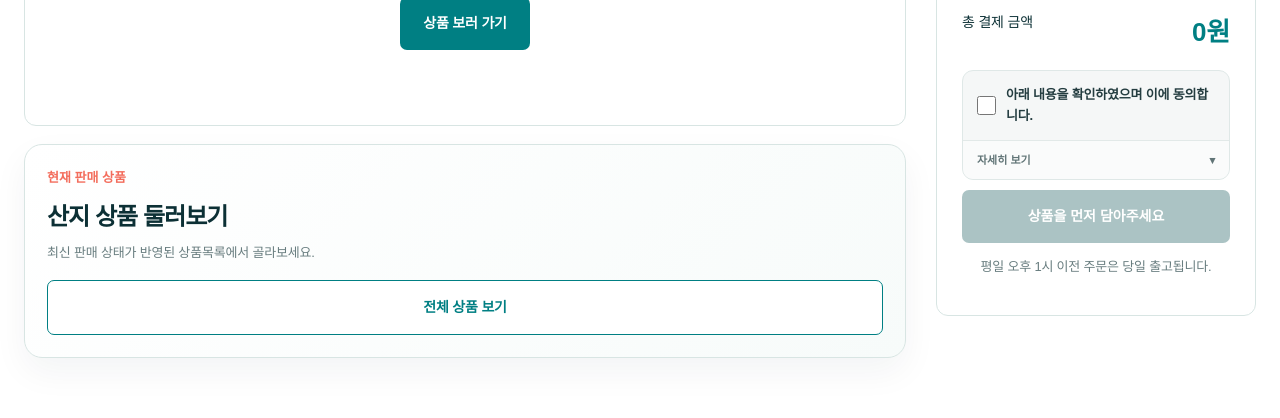
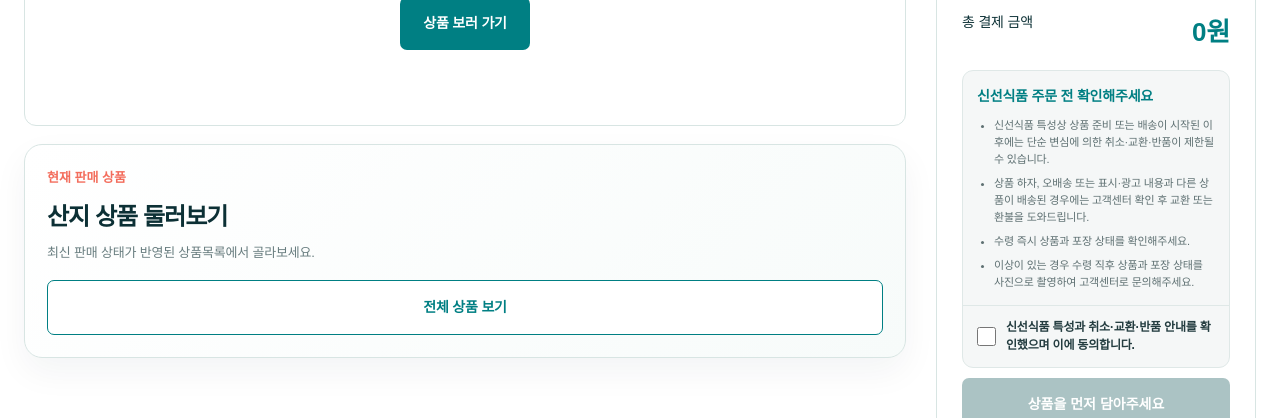
Before and after one commit to DAIL621/pado-store, a Next.js app: page /cart in a window 1280 px wide. Shown: the part 531-949 px from the top of the page. Built offline with nearby package versions, Linux system fonts and the light colour scheme; no server answers.

Commit message:
Show cart consent notice by default

```diff
--- a/app/cart/page.tsx
+++ b/app/cart/page.tsx
@@ -17,7 +17,6 @@ export default function CartPage() {
   const [authChecked, setAuthChecked] = useState(false);
   const [isLoggedIn, setIsLoggedIn] = useState(false);
   const [requiredNoticeAccepted, setRequiredNoticeAccepted] = useState(false);
-  const [noticeExpanded, setNoticeExpanded] = useState(false);
   const [checkoutNotice, setCheckoutNotice] = useState("");
 
   useEffect(() => {
@@ -160,27 +159,25 @@ export default function CartPage() {
           <div className="summary-total"><span>총 결제 금액</span><strong>{formatPrice(subtotal + shipping)}</strong></div>
           {coupangSavingsTotal > 0 && <div className="summary-coupang-saving" role="status"><span>쿠팡보다 총</span><strong>{formatPrice(coupangSavingsTotal)}</strong><b>저렴해요!</b></div>}
           <div className="cart-required-consent">
+            <div className="cart-required-notice-copy">
+              <strong>신선식품 주문 전 확인해주세요</strong>
+              <ul>
+                <li>신선식품 특성상 상품 준비 또는 배송이 시작된 이후에는 단순 변심에 의한 취소·교환·반품이 제한될 수 있습니다.</li>
+                <li>상품 하자, 오배송 또는 표시·광고 내용과 다른 상품이 배송된 경우에는 고객센터 확인 후 교환 또는 환불을 도와드립니다.</li>
+                <li>수령 즉시 상품과 포장 상태를 확인해주세요.</li>
+                <li>이상이 있는 경우 수령 직후 상품과 포장 상태를 사진으로 촬영하여 고객센터로 문의해주세요.</li>
+              </ul>
+            </div>
             <label htmlFor="cart-required-notice" tabIndex={0} onKeyDown={(event) => {
               if (event.key === "Enter") {
                 event.preventDefault();
                 setRequiredNoticeAccepted((current) => !current);
                 setCheckoutNotice("");
               }
-            }}>
+              }}>
               <input id="cart-required-notice" type="checkbox" checked={requiredNoticeAccepted} onChange={(event) => { setRequiredNoticeAccepted(event.target.checked); setCheckoutNotice(""); }} />
-              <span>아래 내용을 확인하였으며 이에 동의합니다.</span>
+              <span>신선식품 특성과 취소·교환·반품 안내를 확인했으며 이에 동의합니다.</span>
             </label>
-            <button type="button" className="cart-consent-detail-toggle" aria-expanded={noticeExpanded} aria-controls="cart-consent-details" onClick={() => setNoticeExpanded((current) => !current)}>
-              자세히 보기 <span aria-hidden="true">{noticeExpanded ? "▴" : "▾"}</span>
-            </button>
-            {noticeExpanded && (
-              <ul id="cart-consent-details">
-                <li>신선식품 특성상 단순 변심에 의한 취소·교환·반품이 제한됩니다.</li>
-                <li>상품 하자 또는 오배송은 고객센터에서 신속히 처리해드립니다.</li>
-                <li>수령 즉시 상품 상태를 확인해주세요.</li>
-                <li>이상이 있을 경우 사진 촬영 후 고객센터로 문의해주세요.</li>
-              </ul>
-            )}
           </div>
           {checkoutNotice && <p id="cart-consent-message" className="cart-consent-message" role="alert">{checkoutNotice}</p>}
           <button
```
Also changed, not shown: scripts/verify-cart-benefits.mjs (+5 -2 lines), app/globals.css.
